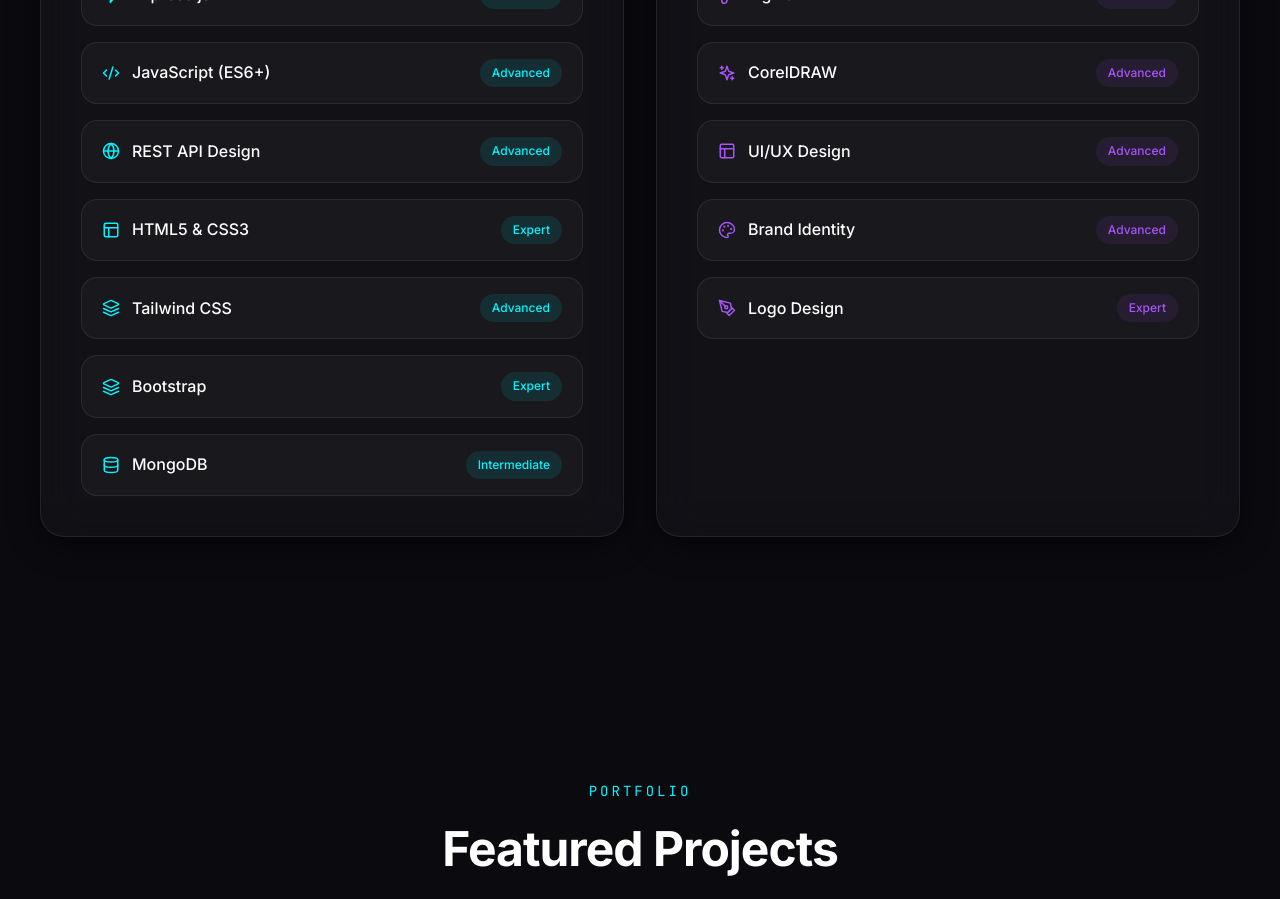
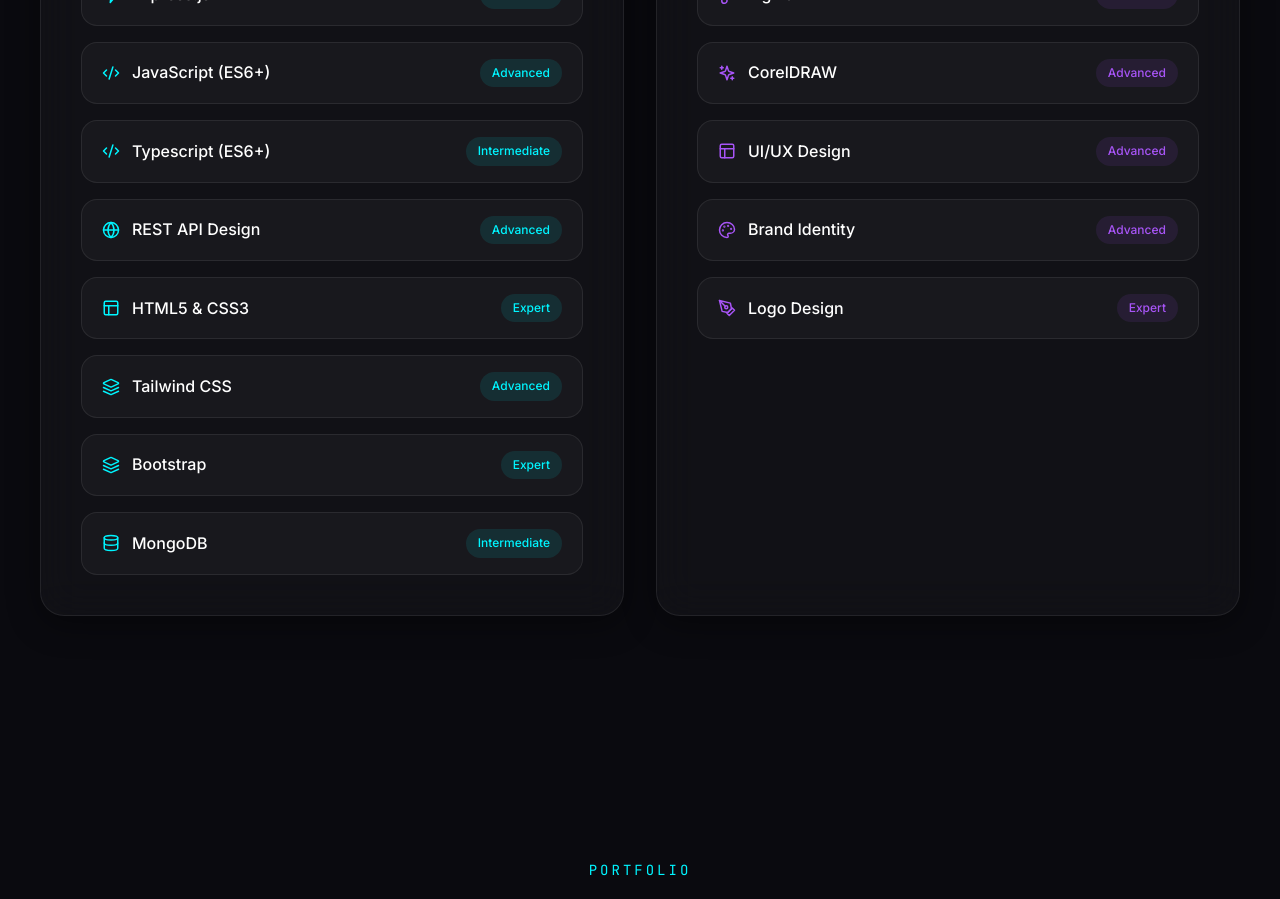
Before and after one commit to learninstrument/IgiegbaBright, a React (Vite) app in the folder frontend/: page / in a window 1280 px wide. Shown: the part 2540-3439 px from the top of the page. Built offline with nearby package versions, Linux system fonts and the light colour scheme; no server answers; the HTML template or start-up script is replaced by a standard one.

Commit message:
frontend009

```diff
--- a/frontend/src/components/Skills.jsx
+++ b/frontend/src/components/Skills.jsx
@@ -26,6 +26,7 @@ const Skills = () => {
     { name: 'Node.js', icon: <Server size={18} />, level: 'Advanced' },
     { name: 'Express.js', icon: <Zap size={18} />, level: 'Advanced' },
     { name: 'JavaScript (ES6+)', icon: <Code2 size={18} />, level: 'Advanced' },
+    { name: 'Typescript (ES6+)', icon: <Code2 size={18} />, level: 'Intermediate' },
     { name: 'REST API Design', icon: <Globe size={18} />, level: 'Advanced' },
     { name: 'HTML5 & CSS3', icon: <Layout size={18} />, level: 'Expert' },
     { name: 'Tailwind CSS', icon: <Layers size={18} />, level: 'Advanced' },
```
